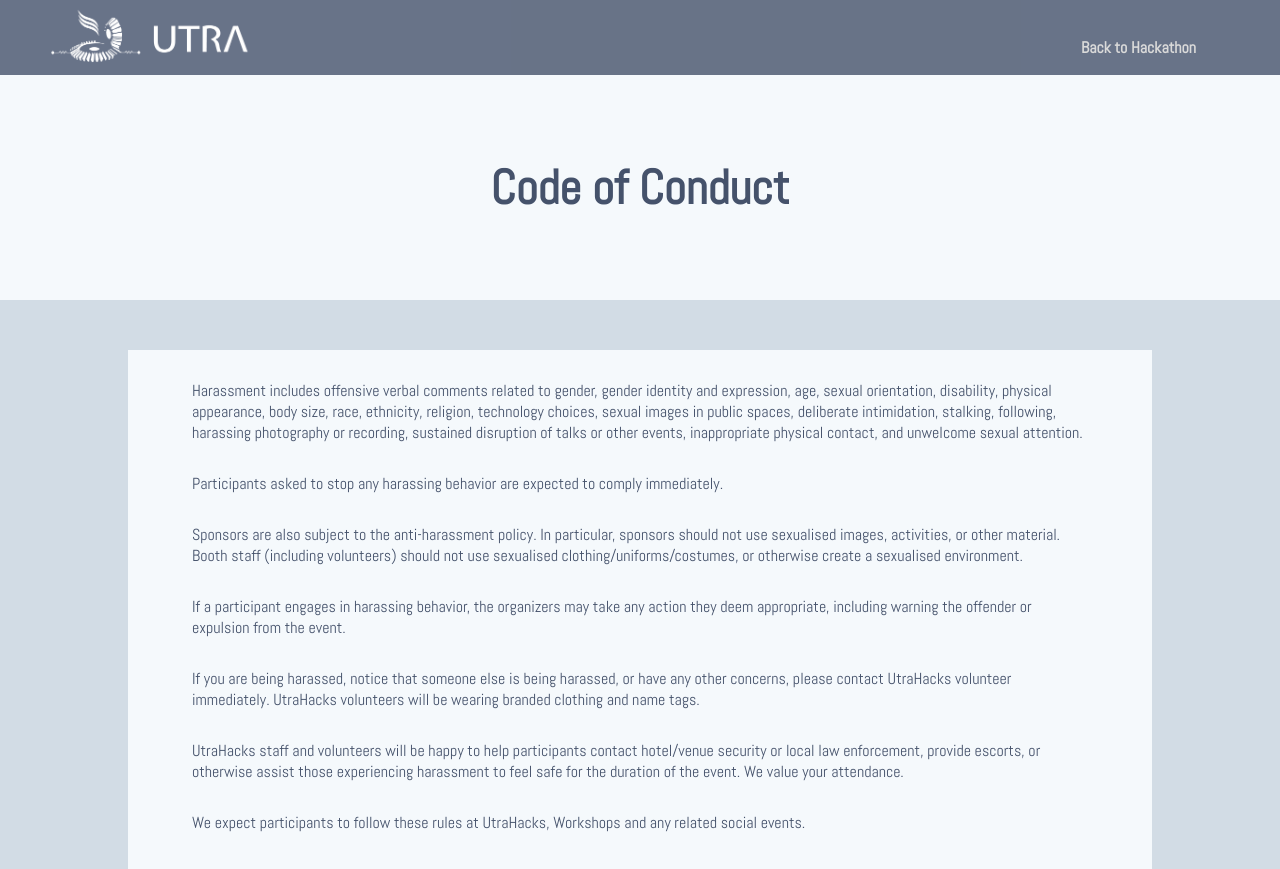
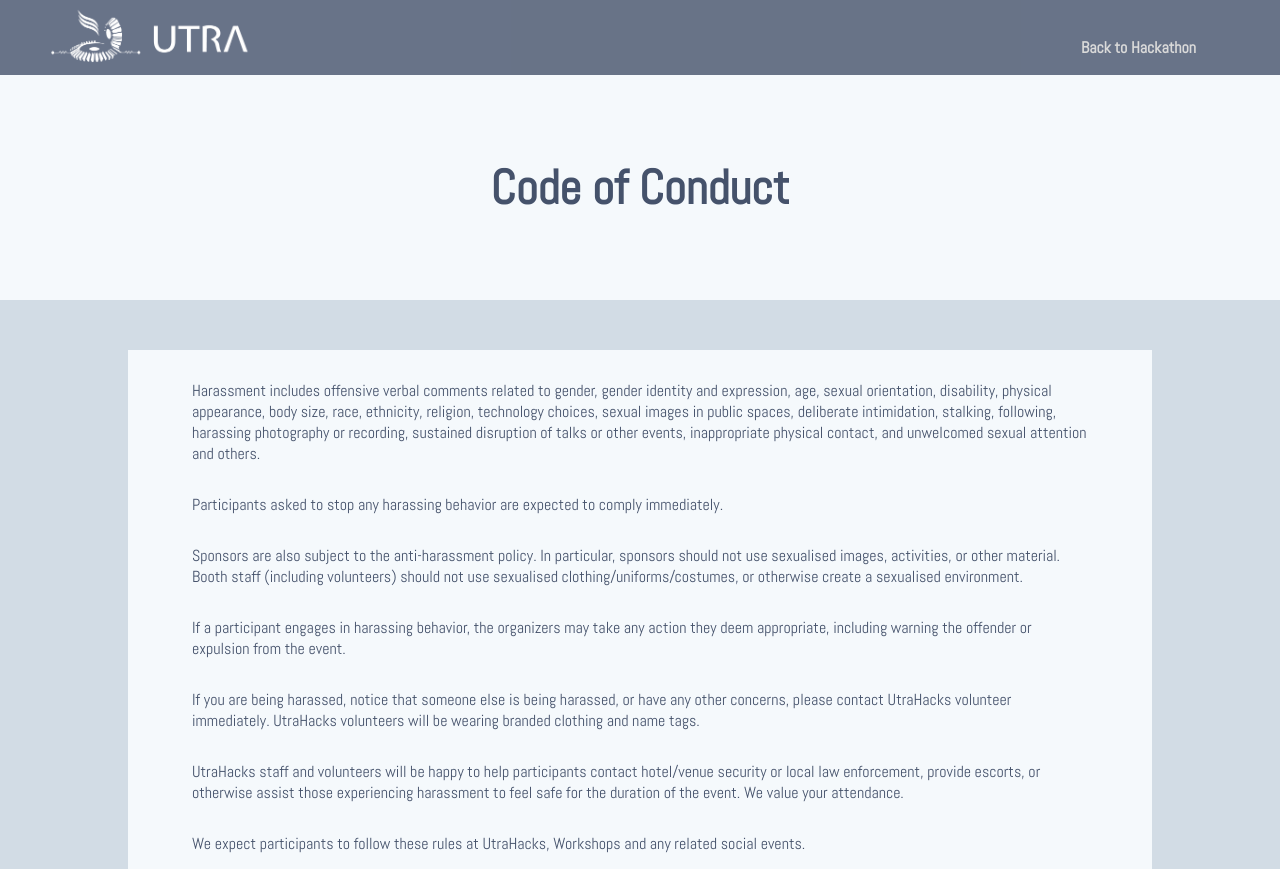
Before and after one commit to utra/utra-old-website, a Jekyll site: the page built from pages/codeOfConduct.html, in a window 1280 px wide and 900 px high, cut to the strip 0-869 px from the top of the window. Built offline with Jekyll 4.4.1, drawn with Linux system fonts in a browser that asks for light colours; nearby versions of some CDN libraries.

Commit message:
Updated hackathon date to Nov 3 2018

```diff
--- a/pages/codeOfConduct.html
+++ b/pages/codeOfConduct.html
@@ -58,7 +58,7 @@ permalink: /hackathon/codeOfConduct/index.html
 	</div>
 
 	<section class="section__codeOfConduct section--backgroundLightColor">
-		<p>Harassment includes offensive verbal comments related to gender, gender identity and expression, age, sexual orientation, disability, physical appearance, body size, race, ethnicity, religion, technology choices, sexual images in public spaces, deliberate intimidation, stalking, following, harassing photography or recording, sustained disruption of talks or other events, inappropriate physical contact, and unwelcome sexual attention.</p>
+		<p>Harassment includes offensive verbal comments related to gender, gender identity and expression, age, sexual orientation, disability, physical appearance, body size, race, ethnicity, religion, technology choices, sexual images in public spaces, deliberate intimidation, stalking, following, harassing photography or recording, sustained disruption of talks or other events, inappropriate physical contact, and unwelcomed sexual attention and others.</p>
 
 		<p>Participants asked to stop any harassing behavior are expected to comply immediately.</p>
 
--- a/pages/hackathon.html
+++ b/pages/hackathon.html
@@ -45,7 +45,7 @@ permalink: /hackathon/index.html
 		<div class="bannerImage__background"></div>
 		<div class="bannerImage__bannerImage__hackathonTextBlock">
 			<div class="textBlock__hackathonTitle">UtraHacks 2018</div>
-			<div class="textBlock__hackathonDate">2018/09/29 - 2018/09/30</div>
+			<div class="textBlock__hackathonDate">2018/11/03 - 2018/11/03</div>
 			<div id="hackathonCounter" class="textBlock__hackathonCountdown">Start Hacking in...</div>
 			<div class="buttonBlock">
 				<a href="https://utrahacks2018.typeform.com/to/h1PelD"><div class="buttonBlock__twoCol">Register</div></a>
@@ -120,7 +120,7 @@ permalink: /hackathon/index.html
 		</div>
 
 		<div class="timeTableHeader">
-			<p class="timeTableHeader__title">Saturday Sept 29 2018</p>
+			<p class="timeTableHeader__title">Saturday Nov 3 2018</p>
 		</div>
 
 		<div class="timeTable">
--- a/resources/javascript/hackathon.js
+++ b/resources/javascript/hackathon.js
@@ -169,7 +169,7 @@ $(document).ready(function(){
   // Countdown stuff to the date
   var counter = $("#hackathonCounter");
 
-  var countDownDate = new Date("Sep 29, 2018 8:00:00").getTime();
+  var countDownDate = new Date("Nov 3, 2018 8:00:00").getTime();
 
   // Update the count down every 1 second
   var interval = setInterval(function() {
```
